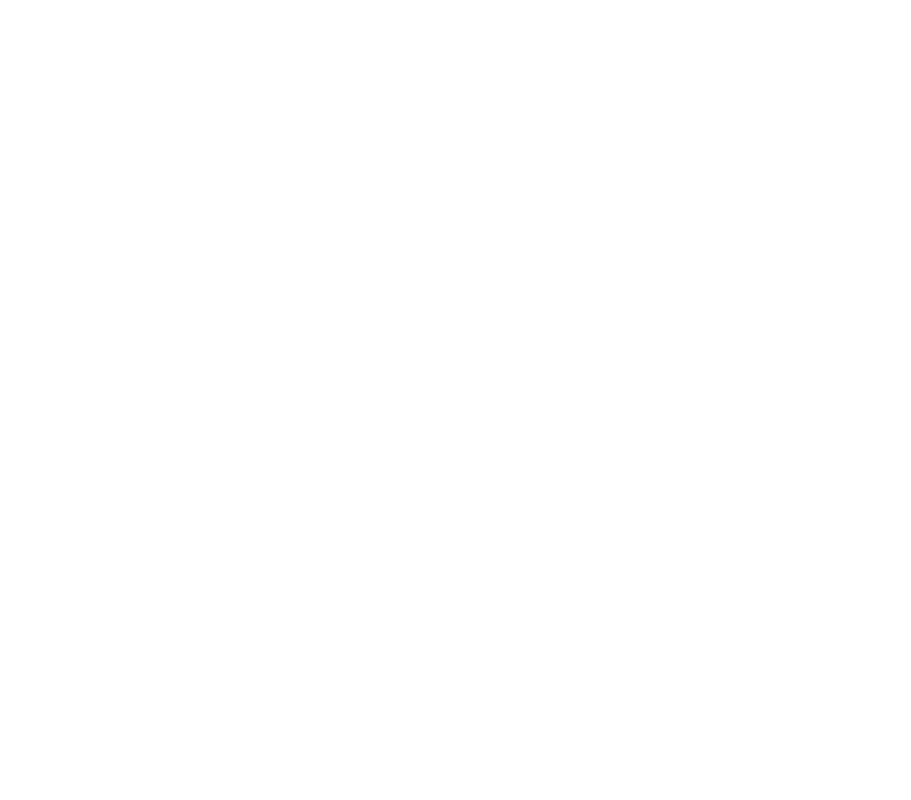
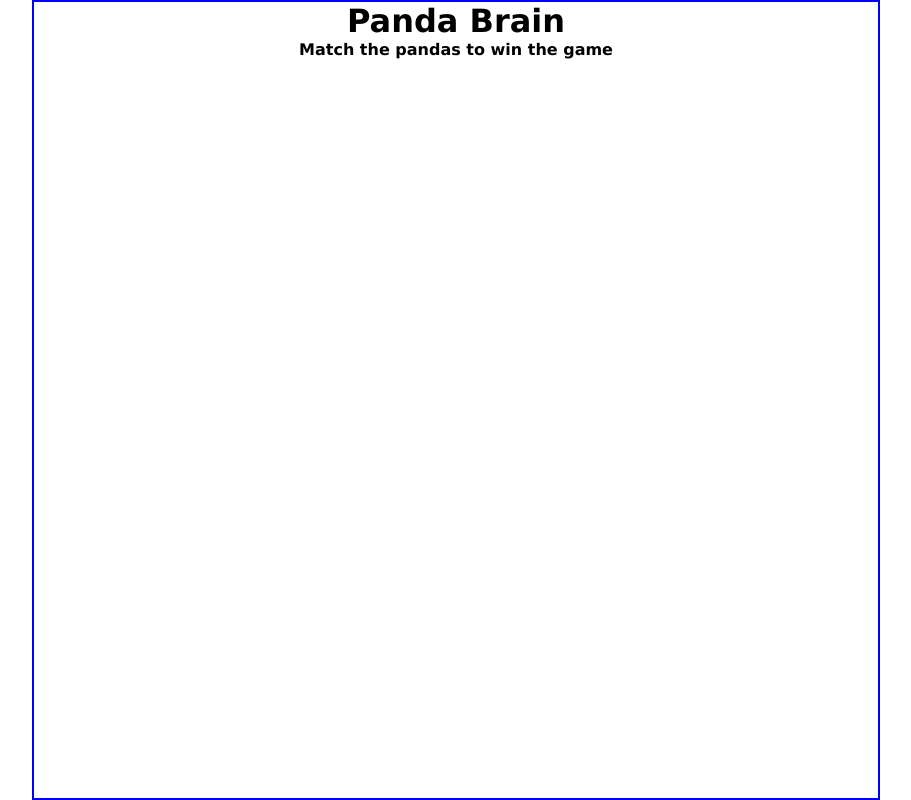
Before and after one commit to tanishaldavey/panda-brain, a website: page index.html in a window 1280 px wide. Shown: the whole page, without its empty margins (184-1095 px from the left). Drawn offline with Linux system fonts and the light colour scheme.

```diff
--- a/index.html
+++ b/index.html
@@ -3,10 +3,19 @@
 <head>
     <meta charset="UTF-8">
     <meta name="viewport" content="width=device-width, initial-scale=1.0">
-    <link href="./index.css" type="stylesheet" />
+    <link rel="stylesheet" href="styles.css" />
     <title>Panda Brain</title>
 </head>
 <body>
-    <script src="./index.js"></script>
+    <main class="container">
+        <header>
+            <h1>Panda Brain</h1>
+            <h2>Match the pandas to win the game</h2>
+            <section class="cards">
+                <!-- Cards will populate here upon starting game -->
+            </section>
+        </header>
+    </main>
+    <script src="index.js"></script>
 </body>
 </html>
```
Also changed, not shown: assets/panda-1.jpeg (added), assets/panda-10.jpeg (added), assets/panda-11.jpeg (added), assets/panda-12.jpeg (added), assets/panda-13.jpeg (added), assets/panda-14.jpeg (added), assets/panda-15.jpeg (added), assets/panda-2.jpeg (added), assets/panda-3.jpeg (added), assets/panda-4.jpeg (added), assets/panda-5.jpeg (added), assets/panda-6.jpeg (added), assets/panda-7.jpeg (added), assets/panda-8.jpeg (added), 2 more files.
